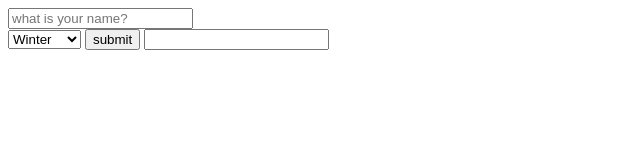
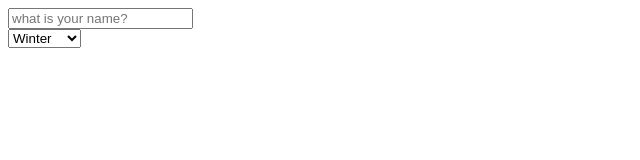
Before and after one commit to graholm/magic-number-project, a plain HTML site: page index.html in a window 1280 px wide. Shown: the whole page, without its empty margins (0-640 px from the left). Drawn offline with nearby package versions, Linux system fonts and the light colour scheme.

Commit message:
Classadoo autocommit

```diff
--- a/index.html
+++ b/index.html
@@ -20,8 +20,7 @@
     </select>
 
 
-    <input type="submit" value="submit">
-    <input type="option" id="dropDownId">
+
     <script src="game.js">
     </script>
   </body>
```
